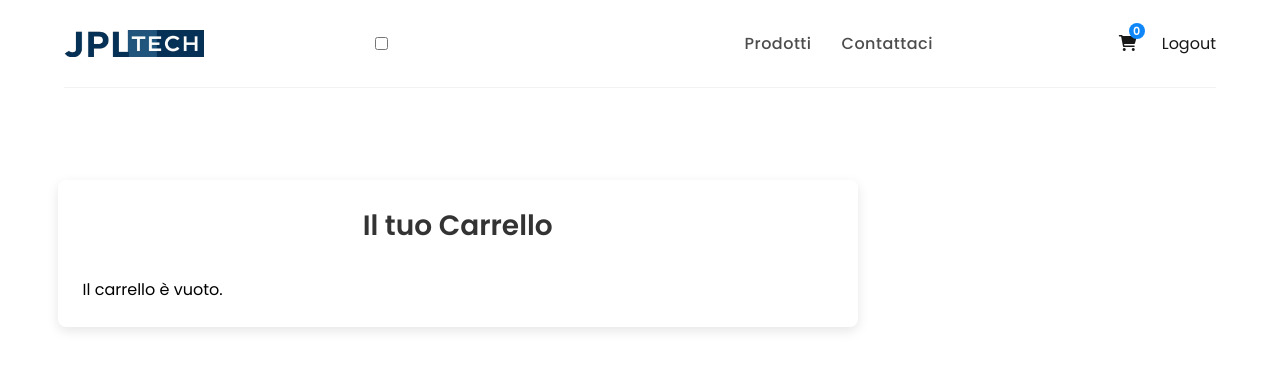
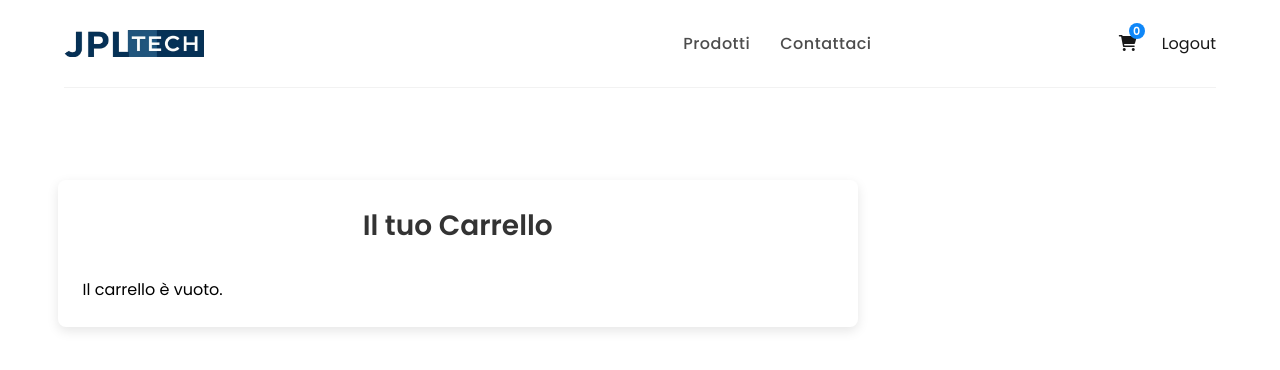
Before and after one commit to Janvir2006/ProgTepsit, a FastAPI app: page /carrello in a window 1280 px wide. Shown: the top 370 px of the page. Run offline with FastAPI, Linux system fonts and the light colour scheme; the visitor is signed in with stand-in values (Sample User, id 1); data comes from the database, SQL or seed files in the repository; data that the repository does not hold is empty.

Commit message:
Update carrello.html

```diff
--- a/templates/carrello.html
+++ b/templates/carrello.html
@@ -198,8 +198,7 @@
                 <img src="../static/images/logo_normale_v2.png" />
             </a>
 
-            <!--**menu-btn****-->
-            <input class="menu-btn" id="menu-btn" type="checkbox"/>
+
             <label class="menu-icon" for="menu-btn">
                 <span class="nav-icon"></span>
             </label>
```
